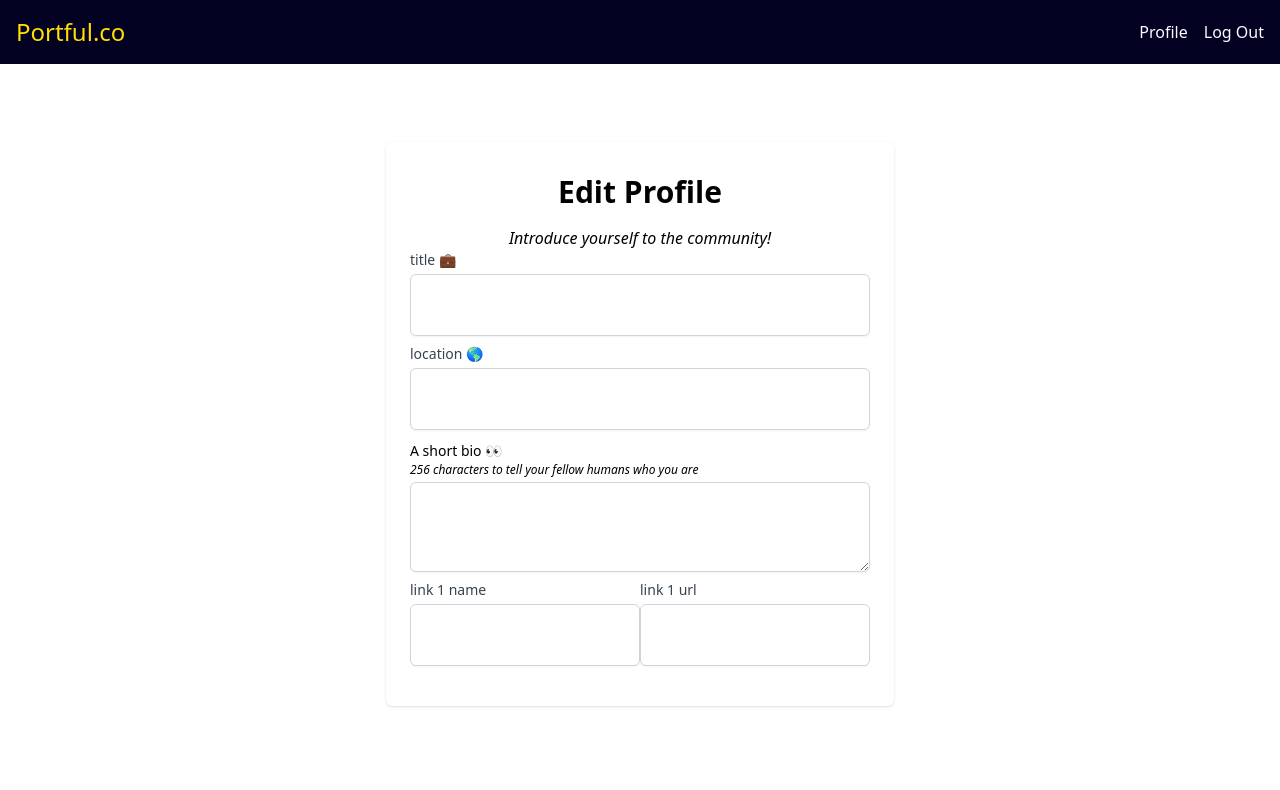
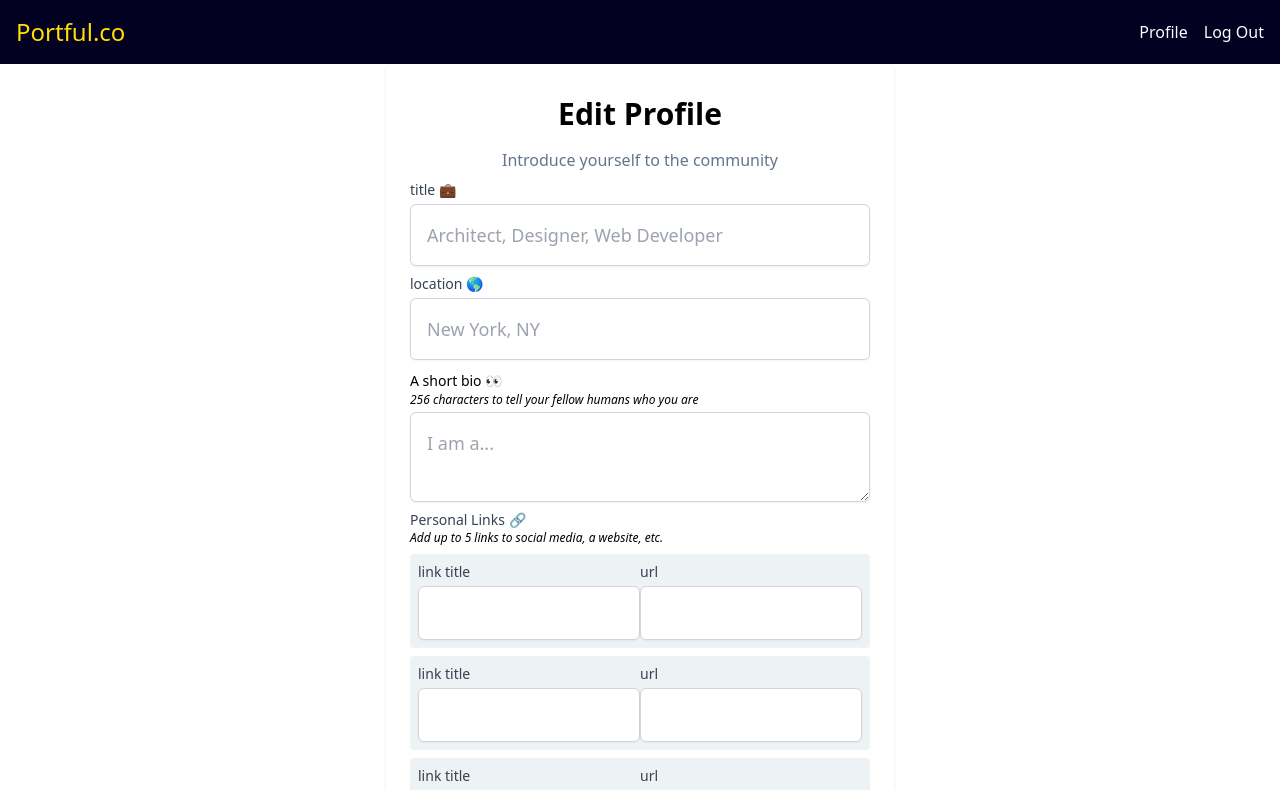
Before and after one commit to jwhubert91/portfolio-site, a React (Create React App) app: page /account/edit in a window 1280 px wide. Shown: the top 790 px of the page. Built offline with nearby package versions, Linux system fonts and the light colour scheme.

Commit message:
Add profile link state variables

```diff
--- a/src/components/Input.tsx
+++ b/src/components/Input.tsx
@@ -1,7 +1,7 @@
 import { HTMLInputTypeAttribute, SyntheticEvent, ReactElement } from "react"
 
 export const defaultInputClasses =
-  "mt-1 focus:ring-indigo-500 p-2 sm:p-4 focus:border-indigo-500 block w-full shadow-sm text-sm sm:text-lg border border-gray-300 rounded-md"
+  "mt-1 focus:ring-indigo-500 p-2 sm:p-4 focus:border-indigo-500 block w-full shadow-sm text-sm sm:text-lg border border-gray-300 rounded-md focus:outline-primary"
 
 interface InputProps {
   containerClassName?: string
--- /dev/null
+++ b/src/components/LinkInputRow.tsx
@@ -0,0 +1,47 @@
+import React, {
+  HTMLInputTypeAttribute,
+  SyntheticEvent,
+  ReactElement,
+} from "react"
+import Input from "./Input"
+
+interface LinkInputRowProps {
+  containerClassName?: string
+  linkNameInputValue?: string
+  urlInputValue?: string
+  onNameChange?: (e: SyntheticEvent) => void
+  onURLChange?: (e: SyntheticEvent) => void
+}
+
+function LinkInputRow({
+  containerClassName = "",
+  linkNameInputValue = "",
+  urlInputValue = "",
+  onNameChange,
+  onURLChange,
+}: LinkInputRowProps) {
+  return (
+    <div
+      className={`flex flex-col sm:flex-row mb-2 p-2 rounded bg-culturedBlue ${containerClassName}`}
+    >
+      <Input
+        inputValue={linkNameInputValue}
+        containerClassName="p-0"
+        inputClassName="text-sm sm:text-sm sm:p-0"
+        label="link title"
+        onChange={onNameChange}
+        type="text"
+      />
+      <Input
+        inputValue={urlInputValue}
+        containerClassName="p-0 flex-auto"
+        inputClassName="text-sm sm:text-sm sm:p-0"
+        label="url"
+        onChange={onURLChange}
+        type="url"
+      />
+    </div>
+  )
+}
+
+export default LinkInputRow
--- a/src/pages/EditProfile.tsx
+++ b/src/pages/EditProfile.tsx
@@ -4,6 +4,8 @@ import CenteredContent from "../components/CenteredContent"
 import FormHeader from "../components/FormHeader"
 import Input from "../components/Input"
 import TextArea from "../components/TextArea"
+import LinkInputRow from "../components/LinkInputRow"
+import Button from "../components/Button"
 
 function EditProfile() {
   const [profilePic, setProfilePic] = useState(null)
@@ -11,7 +13,17 @@ function EditProfile() {
   const [title, setTitle] = useState("")
   const [location, setLocation] = useState("")
   const [bio, setBio] = useState("")
-  const [profileLinks, setProfileLinks] = useState([])
+  const [link1Name, setLink1Name] = useState("")
+  const [link1Url, setLink1Url] = useState("")
+  const [link2Name, setLink2Name] = useState("")
+  const [link2Url, setLink2Url] = useState("")
+  const [link3Name, setLink3Name] = useState("")
+  const [link3Url, setLink3Url] = useState("")
+  const [link4Name, setLink4Name] = useState("")
+  const [link4Url, setLink4Url] = useState("")
+  const [link5Name, setLink5Name] = useState("")
+  const [link5Url, setLink5Url] = useState("")
+
   const handleSubmit = (e: React.FormEvent) => {
     e.preventDefault()
     console.log({
@@ -20,7 +32,6 @@ function EditProfile() {
       title,
       location,
       bio,
-      profileLinks,
     })
   }
   return (
@@ -28,14 +39,17 @@ function EditProfile() {
       <CenteredContent innerClassName="w-full sm:w-[540px]">
         <form
           onSubmit={handleSubmit}
-          className="flex flex-col px-6 py-8 shadow sm:rounded-md bg-white mb-4"
+          className="flex flex-col px-6 py-8 shadow sm:rounded-md bg-white"
         >
-          <FormHeader title="Edit Profile" />
-          <p className="text-md italic">Introduce yourself to the community!</p>
+          <FormHeader className="mb-2" title="Edit Profile" />
+          <p className="text-md mb-2 text-slate-500">
+            Introduce yourself to the community
+          </p>
           <Input
             containerClassName="mb-2"
             inputValue={title}
             label="title 💼"
+            placeholder="Architect, Designer, Web Developer"
             onChange={(e) => {
               const value = (e.target as HTMLInputElement).value
               setTitle(value)
@@ -46,6 +60,7 @@ function EditProfile() {
             containerClassName="mb-2"
             inputValue={location}
             label="location 🌎"
+            placeholder="New York, NY"
             onChange={(e) => {
               const value = (e.target as HTMLInputElement).value
               setLocation(value)
@@ -55,36 +70,29 @@ function EditProfile() {
           <TextArea
             label="A short bio 👀"
             description="256 characters to tell your fellow humans who you are"
+            placeholder="I am a..."
             onChange={(e) => {
               const value = (e.target as HTMLInputElement).value
               setBio(value)
             }}
             inputValue={bio}
           />
-          <div className="flex mb-2">
-            <Input
-              inputValue={location}
-              containerClassName="p-0"
-              inputClassName="text-sm"
-              label="link 1 name"
-              onChange={(e) => {
-                const value = (e.target as HTMLInputElement).value
-                // setLocation(value)
-              }}
-              type="text"
-            />
-            <Input
-              inputValue={location}
-              containerClassName="p-0"
-              inputClassName="text-sm"
-              label="link 1 url"
-              onChange={(e) => {
-                const value = (e.target as HTMLInputElement).value
-                // setLocation(value)
-              }}
-              type="text"
-            />
+          <div className="mb-2 text-left">
+            <h4 className="block text-sm font-medium text-gray-700">
+              Personal Links 🔗
+            </h4>
+            <p className="text-xs italic text-black">
+              Add up to 5 links to social media, a website, etc.
+            </p>
           </div>
+          <LinkInputRow />
+          <LinkInputRow />
+          <LinkInputRow />
+          <LinkInputRow />
+          <LinkInputRow />
+          <Button buttonStyle="LARGE" className="mt-4">
+            Publish
+          </Button>
         </form>
       </CenteredContent>
     </PageLayout>
```
